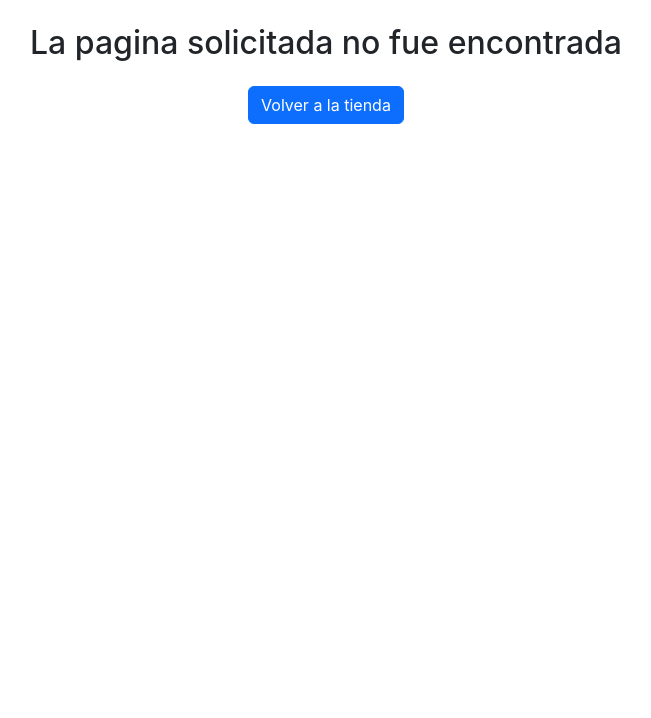
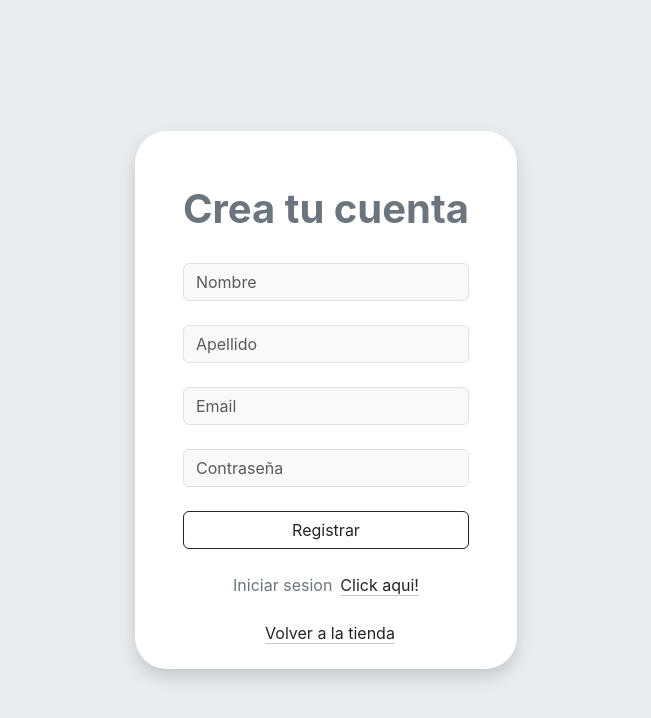
Before and after one commit to sebassueiro/TPI-Lab-Sueiro-Tonini-Ruiz, a React (Create React App) app: page /createAdmin in a window 1280 px wide. Shown: the top 718 px of the page, without its empty margins (314-965 px from the left). Built offline with nearby package versions, Linux system fonts and the light colour scheme; no server answers.

Commit message:
Crear Admin & Añadir producto

```diff
--- a/package.json
+++ b/package.json
@@ -10,8 +10,8 @@
     "react": "^18.2.0",
     "react-bootstrap": "^2.8.0",
     "react-dom": "^18.2.0",
-    "react-router": "^6.16.0",
-    "react-router-dom": "^6.16.0",
+    "react-router": "^6.17.0",
+    "react-router-dom": "^6.17.0",
     "react-scripts": "5.0.1",
     "web-vitals": "^2.1.4"
   },
--- /dev/null
+++ b/src/components/addProduct/AddProduct.js
@@ -0,0 +1,134 @@
+import React, { useEffect, useState } from "react";
+import { Button } from "react-bootstrap";
+import { useNavigate } from "react-router";
+
+const AddProduct = () => {
+  const [type, setType] = useState("");
+  const [price, setPrice] = useState("");
+  const [color, setColor] = useState("");
+  const [size, setSize] = useState("");
+  const [amount, setAmount] = useState("");
+  const [products, setProducts] = useState([]);
+  const navigate = useNavigate();
+
+  const changeTypeHandler = (event) => {
+    setType(event.target.value);
+  };
+
+  const changePriceHandler = (event) => {
+    setPrice(event.target.value);
+  };
+
+  const changeColorHandler = (event) => {
+    setColor(event.target.value);
+  };
+
+  const changeSizeHandler = (event) => {
+    setSize(event.target.value);
+  };
+
+  const changeAmountHandler = (event) => {
+    setAmount(event.target.value);
+  };
+
+  useEffect(() => {
+    fetch("http://localhost:8000/products", {
+      headers: {
+        accept: "application/json",
+      },
+    })
+      .then((response) => response.json())
+      .then((productsData) => {
+        setProducts(productsData);
+      })
+      .catch((error) => console.log(error));
+  }, []);
+
+  const addProductsHandler = () => {
+    if (
+      type === "" ||
+      price === "" ||
+      color === "" ||
+      size === "" ||
+      amount === ""
+    ) {
+      alert("Complete todos los campos");
+    } else {
+      const newProduct = {
+        type,
+        price,
+        color,
+        size,
+        amount,
+      };
+      const newProductId = products[products.length - 1].id + 1;
+
+      fetch("http://localhost:8000/products", {
+        method: "POST",
+        headers: {
+          "content-type": "application/json",
+        },
+        body: JSON.stringify({
+          id: newProductId,
+          type: newProduct.type,
+          price: newProduct.price,
+          color: newProduct.color,
+          size: newProduct.size,
+          amount: newProduct.amount,
+        }),
+      })
+        .then((response) => {
+          if (response.ok) return response.json();
+          else {
+            throw new Error("The response had some errors");
+          }
+        })
+        .then(() => {
+          const newProductsArray = [
+            { ...newProduct, id: newProductId },
+            ...products,
+          ];
+          setProducts(newProductsArray);
+        })
+        .catch((error) => console.log(error));
+
+      setType("");
+      setPrice("");
+      setColor("");
+      setSize("");
+      setAmount("");
+    }
+  };
+
+  return (
+    <div>
+      <form>
+        <label>Tipo de prenda:</label>
+        <input type="text" onChange={changeTypeHandler}></input>
+
+        <label>Precio:</label>
+        <input type="number" onChange={changePriceHandler}></input>
+
+        <label>Color:</label>
+        <input type="text" onChange={changeColorHandler}></input>
+
+        <label>Talle:</label>
+        <input type="text" onChange={changeSizeHandler}></input>
+
+        <label>Cantidad de la prenda:</label>
+        <input type="number" onChange={changeAmountHandler}></input>
+
+        <Button onClick={addProductsHandler}>Añadir producto</Button>
+      </form>
+      <Button
+        onClick={() => {
+          navigate("/");
+        }}
+      >
+        Volver al menu
+      </Button>
+    </div>
+  );
+};
+
+export default AddProduct;
--- /dev/null
+++ b/src/components/createAdmin/CreateAdmin.js
@@ -0,0 +1,154 @@
+import React, { useEffect, useState } from "react";
+import { useNavigate } from "react-router";
+import { Link } from "react-router-dom";
+
+const CreateAdmin = () => {
+  const [firstName, setFirstName] = useState("");
+  const [lastName, setLastName] = useState("");
+  const [email, setEmail] = useState("");
+  const [password, setPassword] = useState("");
+  const [users, setUsers] = useState([]);
+  const navigate = useNavigate();
+
+  const changeFirstNameHandler = (event) => {
+    setFirstName(event.target.value);
+  };
+  const changeLastNameHandler = (event) => {
+    setLastName(event.target.value);
+  };
+  const changeEmailHandler = (event) => {
+    setEmail(event.target.value);
+  };
+  const changePasswordHandler = (event) => {
+    setPassword(event.target.value);
+  };
+
+  useEffect(() => {
+    fetch("http://localhost:8000/users", {
+      headers: {
+        accept: "application/json",
+      },
+    })
+      .then((response) => response.json())
+      .then((usersData) => {
+        setUsers(usersData);
+      })
+      .catch((error) => console.log(error));
+  }, []);
+
+  const addUserHandler = () => {
+    if (
+      firstName === "" ||
+      lastName === "" ||
+      email === "" ||
+      password === ""
+    ) {
+      alert("Complete todos los campos");
+    } else {
+      const newUser = {
+        firstName,
+        lastName,
+        email,
+        password,
+      };
+      const newUserId = users[users.length - 1].id + 1;
+
+      fetch("http://localhost:8000/users", {
+        method: "POST",
+        headers: {
+          "content-type": "application/json",
+        },
+        body: JSON.stringify({
+          id: newUserId,
+          firstName: newUser.firstName,
+          lastName: newUser.lastName,
+          email: newUser.email,
+          password: newUser.password,
+          userType: "admin",
+        }),
+      })
+        .then((response) => {
+          if (response.ok) return response.json();
+          else {
+            throw new Error("The response had some errors");
+          }
+        })
+        .then(() => {
+          const newUserArray = [{ ...newUser, id: newUserId }, ...users];
+          setUsers(newUserArray);
+        })
+        .catch((error) => console.log(error));
+
+      //onSaveUser(newUser);
+      setFirstName("");
+      setLastName("");
+      setEmail("");
+      setPassword("");
+
+      navigate("/");
+    }
+  };
+  return (
+    <div className="bg-body-secondary d-flex justify-content-center align-items-center vh-100">
+      <div className="bg-white p-5 pb-2 rounded-5 text-secondary shadow">
+        <div className="text-center fs-1 fw-bold">Crea tu cuenta</div>
+        <div className="input-group mt-4">
+          <input
+            onChange={changeFirstNameHandler}
+            className="form-control bg-light"
+            type="text"
+            placeholder="Nombre"
+          />
+        </div>
+        <div className="input-group mt-4">
+          <input
+            onChange={changeLastNameHandler}
+            className="form-control bg-light"
+            type="text"
+            placeholder="Apellido"
+          />
+        </div>
+        <div className="input-group mt-4">
+          <input
+            onChange={changeEmailHandler}
+            className="form-control bg-light"
+            type="email"
+            placeholder="Email"
+          />
+        </div>
+        <div className="input-group mt-4">
+          <input
+            onChange={changePasswordHandler}
+            className="form-control bg-light"
+            type="Password"
+            placeholder="Contraseña"
+          />
+        </div>
+        <div className="d-grid gap-2 col-12 mx-auto mt-4">
+          <button onClick={addUserHandler} className=" btn btn-outline-dark ">
+            Registrar
+          </button>
+        </div>
+        <p class="d-flex justify-content-center mt-4">
+          Iniciar sesion{" "}
+          <Link
+            to="/login"
+            className="ms-2 link-dark link-offset-2 link-underline-opacity-25 link-underline-opacity-100-hover"
+          >
+            Click aqui!
+          </Link>
+        </p>
+        <p class="d-flex justify-content-center mt-4">
+          <Link
+            to="/"
+            className="ms-2 link-dark link-offset-2 link-underline-opacity-25 link-underline-opacity-100-hover"
+          >
+            Volver a la tienda
+          </Link>
+        </p>
+      </div>
+    </div>
+  );
+};
+
+export default CreateAdmin;
--- a/src/components/mainPage/MainPage.js
+++ b/src/components/mainPage/MainPage.js
@@ -40,6 +40,15 @@ const MainPage = () => {
   const LoginHandler = () => {
     navigate("/login");
   };
+
+  const addProductHandler = () => {
+    navigate("/addProduct");
+  };
+
+  const createAdminHandler = () => {
+    navigate("/createAdmin");
+  };
+
   return (
     <div>
       <Row>
@@ -48,6 +57,15 @@ const MainPage = () => {
             <Card.Body className="p-4 m-4">PRODUCTOS</Card.Body>
           </Card>
         </Col>
+
+        <Col className="d-flex justify-content-end mx-4 py-2">
+          <Button onClick={addProductHandler}>Añadir producto</Button>
+        </Col>
+
+        <Col className="d-flex justify-content-end mx-4 py-2">
+          <Button onClick={createAdminHandler}>Crear Admin</Button>
+        </Col>
+
         <Col className="d-flex justify-content-end mx-4 py-2">
           <Button onClick={LoginHandler}>Iniciar sesion</Button>
         </Col>
--- a/src/components/shopFilter/ShopFilter.js
+++ b/src/components/shopFilter/ShopFilter.js
@@ -1,5 +1,3 @@
-import React, { useState } from "react";
-
 const ShopFilter = ({ colorSelected, colorChange }) => {
   const colorHandler = (event) => {
     colorChange(event.target.value);
```
Also changed, not shown: src/App.js (+12 -2 lines), 1 other file (tests, documents, lock files or other folders).
